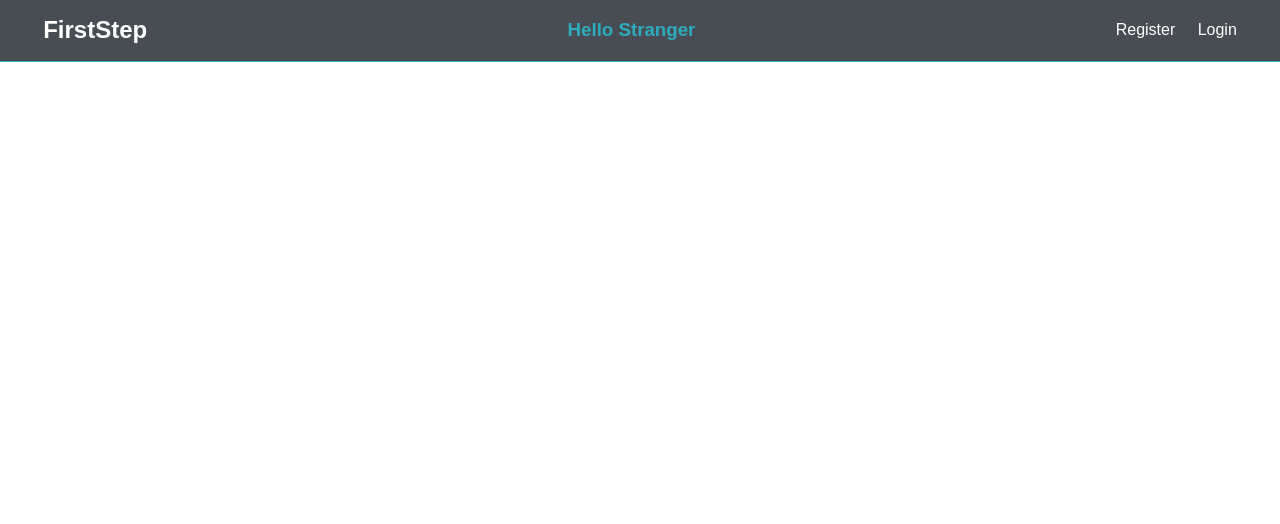
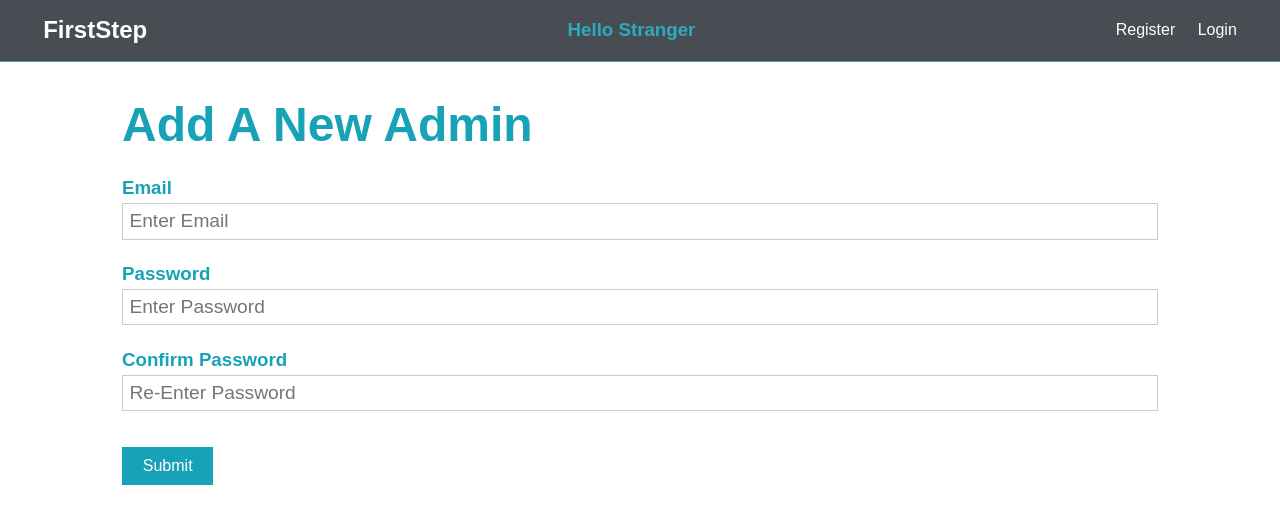
Before and after one commit to altereitay/FirstStep, a React (Create React App) app in the folder src/client/first-step-client/: page /add-admin in a window 1280 px wide. Shown: the top 524 px of the page. Built offline with nearby package versions, Linux system fonts and the light colour scheme; no server answers.

Commit message:
admin can now add new admins

```diff
--- a/src/client/first-step-client/src/App.js
+++ b/src/client/first-step-client/src/App.js
@@ -56,6 +56,7 @@ function App () {
                             <Route exact path='/admin/accounts' element={<AccountManagement/>}/>
                             <Route exact path='/admin/add' element={<AddNewAdmin/>}/>
                             <Route exact path='/student/jobs' element={<StudentJobs/>}/>
+                            <Route exact path='/add-admin' element={<AddNewAdmin/>}/>
                         </Routes>
                     </section>
                 </Fragment>
--- a/src/client/first-step-client/src/actions/auth.js
+++ b/src/client/first-step-client/src/actions/auth.js
@@ -34,7 +34,34 @@ export const register = ({email, password, typeOfUser}, navigate) => async dispa
             navigate('/student-signup');
         } else if (typeOfUser === 'employer'){
             navigate('/employer-signup');
+        } else {
+            navigate('/dashboard')
         }
+    } catch (err) {
+        const errors = err.response.data.errors;
+        if (errors) {
+            errors.forEach(error => dispatch(setAlert(error.msg, 'danger')))
+        }
+        dispatch({
+            type: REGISTER_FAIL
+        })
+    }
+}
+export const addAdmin = ({email, password, typeOfUser}, navigate) => async dispatch => {
+    const config = {
+        headers: {
+            'Content-Type': 'application/json'
+        }
+    };
+    const body = JSON.stringify({email, password, typeOfUser});
+    try {
+        const res = await axios.post('/api/users', body, config);
+        dispatch({
+            type: REGISTER_SUCCESS,
+            payload: res.data
+        })
+        navigate('/dashboard')
+        dispatch(setAlert('Admin Added Successfully', 'success'))
     } catch (err) {
         const errors = err.response.data.errors;
         if (errors) {
--- a/src/client/first-step-client/src/components/jobs/JobDetail.js
+++ b/src/client/first-step-client/src/components/jobs/JobDetail.js
@@ -25,7 +25,7 @@ const JobDetail = ({job, deleteJob, auth, profile , isStudent=false}) => {
                 return navigate(`/jobs/${job?._id}`)
             }}>Edit Job
             </button>
-            && <button onClick={() => onClick(job)}>delete</button> )
+            && <button className='btn btn-primary' onClick={() => onClick(job)}>delete</button> )
         }
 
         </div>
--- a/src/client/first-step-client/src/components/layout/Navbar.js
+++ b/src/client/first-step-client/src/components/layout/Navbar.js
@@ -21,7 +21,7 @@ const Navbar = ({auth, logout}) => {
     const employerLinks = (
         <ul>
             <li><Link to="/dashboard">Dashboard</Link></li>
-            <li><Link to="/uploadjob">Upload Job</Link></li>
+            <li><Link to="/upload-job">Upload Job</Link></li>
             <li><Link onClick={logout} to="#!">
                 <i className='fas fa-sign-out-alt'/> {' '}
                 <span className='hide-sm'>Logout</span>
--- a/src/client/first-step-client/src/components/profiles/AccountManagement.js
+++ b/src/client/first-step-client/src/components/profiles/AccountManagement.js
@@ -3,14 +3,17 @@ import { connect } from "react-redux";
 import ProfileDetails from "./profileDetails";
 import {loadProfiles} from "../../actions/profiles";
 import {deleteUser} from "../../actions/auth";
+import { useNavigate } from "react-router-dom";
 
 const AccountManagement = ({profiles,deleteUser, loadProfiles}) =>{
+    const navigate = useNavigate();
     useEffect(() => {
     loadProfiles();
     }, [])
     return (
         <div>
             <h2 className='text-primary'>User Managment</h2>
+            <button className='btn btn-primary' onClick={()=> navigate('/add-admin')}>Add New Admin</button>
             {profiles.profiles?.map((profile) => {
                 return <ProfileDetails key={profile._id} profile={profile} deleteUser={deleteUser} />
             })}
--- a/src/client/first-step-client/src/components/profiles/AddNewAdmin.js
+++ b/src/client/first-step-client/src/components/profiles/AddNewAdmin.js
@@ -1,12 +1,71 @@
-import React from "react";
+import React, {Fragment, useState } from "react";
+import {addAdmin} from "../../actions/auth";
+import { setAlert } from "../../actions/alert";
+import { useNavigate } from "react-router-dom";
+import {connect} from "react-redux";
 
-const AddNewAdmin = () =>{
+const AddNewAdmin = ({addAdmin, setAlert}) =>{
+    const nav = useNavigate();
+    const [formData, setFormData] = useState({
+        email: '',
+        password: '',
+        password2: ''
+    })
+    const {email, password, password2} = formData;
+
+    const onChange = event => {
+        setFormData({...formData, [event.target.name]: event.target.value});
+    }
+
+    const onSubmit = event =>{
+        event.preventDefault()
+        if (password !== password2) {
+            setAlert("Password Don't Match", 'danger');
+        } else {
+            addAdmin({email, password, typeOfUser:'admin'}, nav);
+        }
+    }
 
     return (
         <div>
-            <h1>AddNewAdmin</h1>
+            <h1 className='large text-primary'>Add A New Admin</h1>
+            <Fragment>
+                <form className='form' onSubmit={event=> onSubmit(event)}>
+                    <div className='form-group'>
+                        <h3 className='text-primary'>Email</h3>
+                        <input type='email'
+                               placeholder='Enter Email'
+                               name='email'
+                               value={email}
+                               onChange={event => onChange(event)}
+                               required/>
+                    </div>
+
+                    <div className='form-group'>
+                        <h3 className='text-primary'>Password</h3>
+                        <input type='password'
+                               placeholder='Enter Password'
+                               name='password'
+                               value={password}
+                               onChange={event => onChange(event)}
+                               required/>
+                    </div>
+
+                    <div className='form-group'>
+                        <h3 className='text-primary'>Confirm Password</h3>
+                        <input type='password'
+                               placeholder='Re-Enter Password'
+                               name='password2'
+                               value={password2}
+                               onChange={event => onChange(event)}
+                               required/>
+                    </div>
+                    <input type='submit' className='btn btn-primary my-1'/>
+                </form>
+
+            </Fragment>
         </div>
     );
 }
 
-export default AddNewAdmin;
+export default connect(null, {addAdmin, setAlert})(AddNewAdmin);
--- a/src/client/first-step-client/src/components/profiles/profileDetails.js
+++ b/src/client/first-step-client/src/components/profiles/profileDetails.js
@@ -8,7 +8,7 @@ const ProfileDetails = ({profile, deleteUser}) => {
             <p>
                 <strong>user description: </strong>{profile?.description}
             </p>
-            <button onClick={() => deleteUser(profile?.user, navigate)}>delete</button>
+            <button className='btn btn-danger' onClick={() => deleteUser(profile?.user, navigate)}>delete</button>
         </div>
     )
 }
```
Also changed, not shown: src/client/first-step-client/src/components/layout/Dashboard.js (+16 -24 lines).
